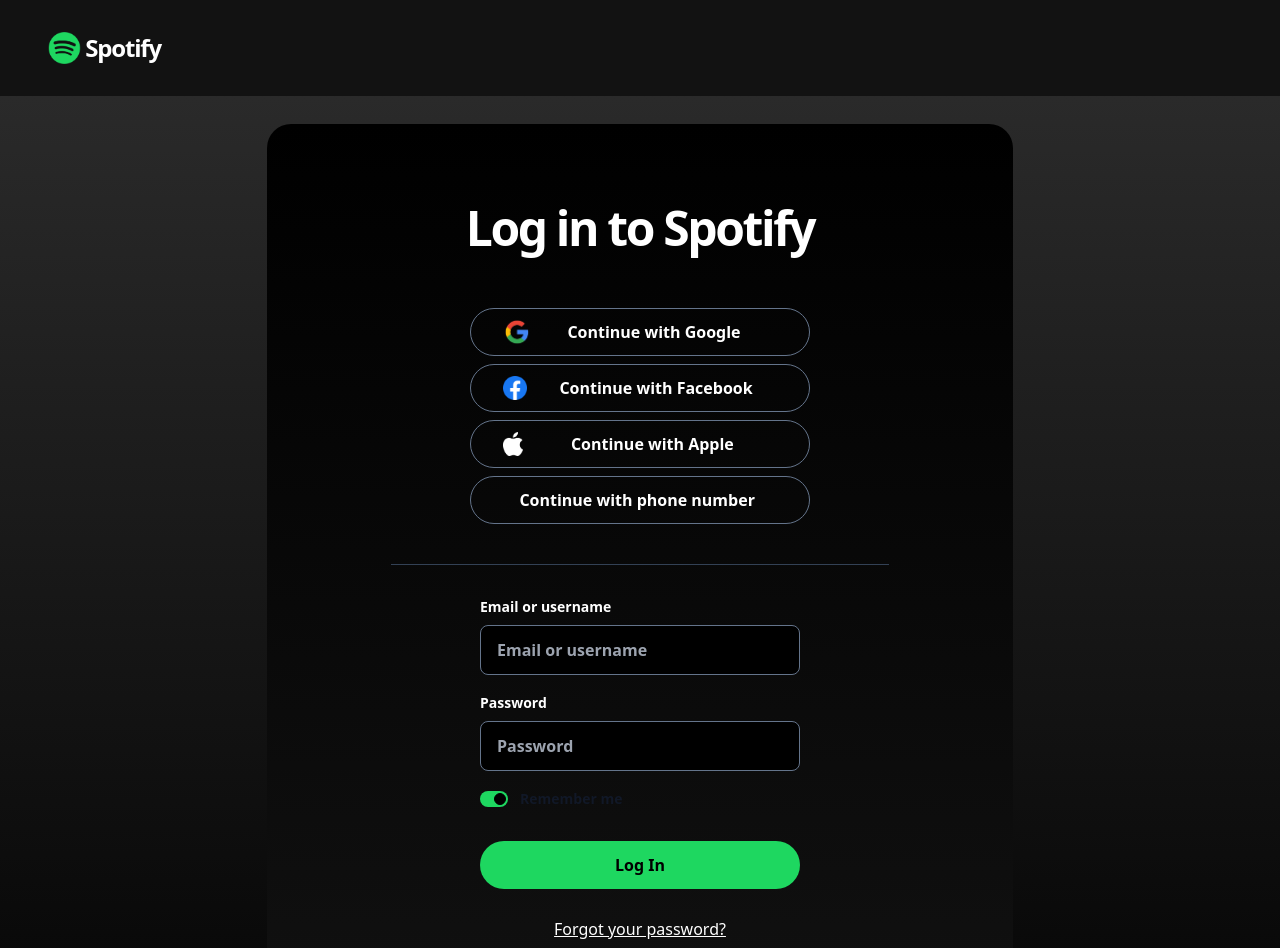
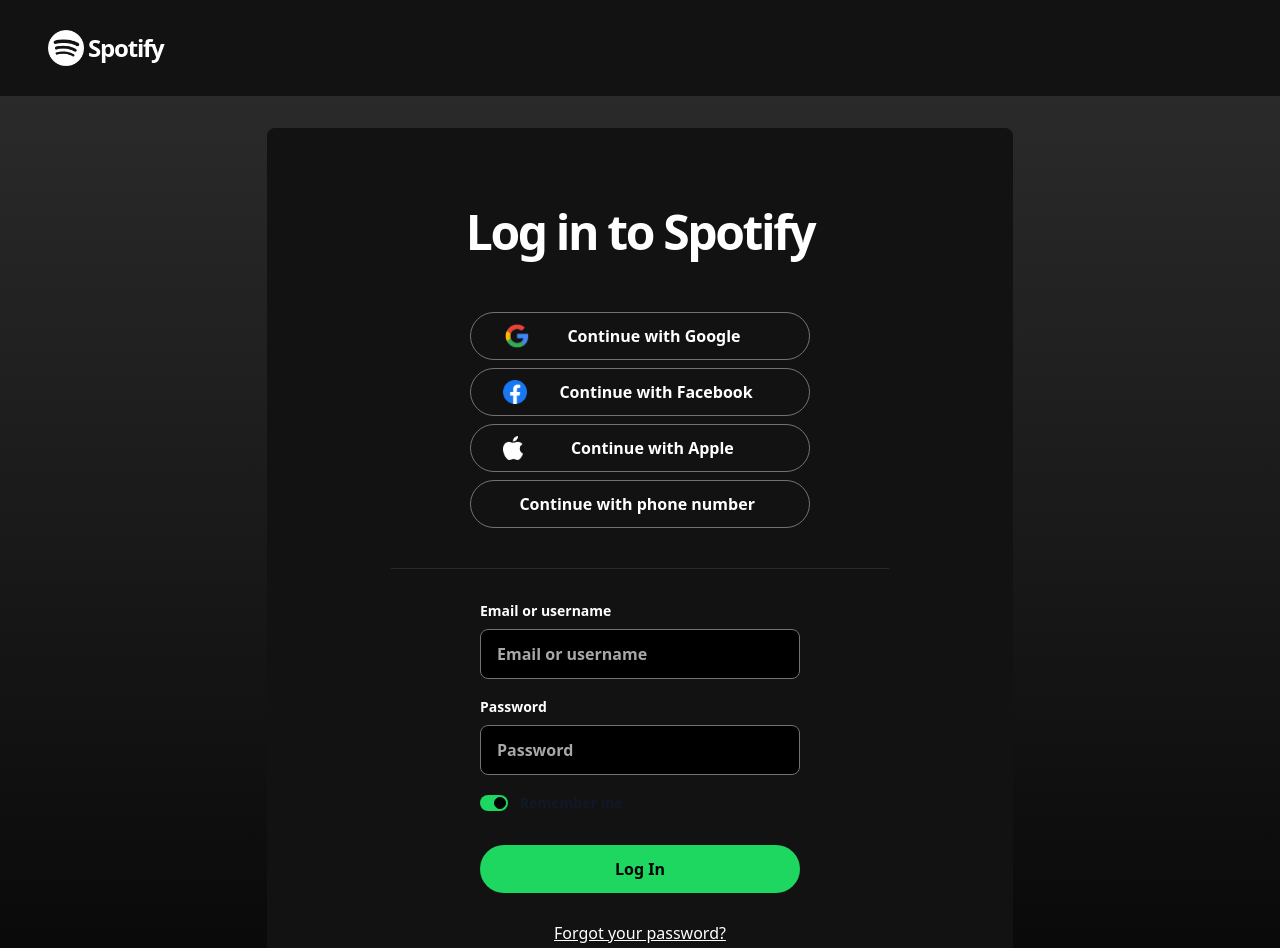
Before and after one commit to SabarishSriram/Spotify-Clone-Project, a website: page public/index.html in a window 1280 px wide. Shown: the top 948 px of the page. Drawn offline with Linux system fonts and the light colour scheme.

Commit message:
minor changes

```diff
--- a/public/index.html
+++ b/public/index.html
@@ -3,15 +3,15 @@
 <head>
     <meta charset="UTF-8">
     <meta name="viewport" content="width=device-width, initial-scale=1.0">
-    <title>Spotify - Login</title>
+    <title>Login - Spotify</title>
     <link rel="stylesheet" href="style.css">
-    <link rel="shortcut icon" type="x-icon" href="spotify-logo.png">
+    <link rel="shortcut icon" type="x-icon" href="spotify-black.gif">
 </head>
 <body>
     <!--NAVBAR DIV-->
     <div class="bg-[#121212] h-24 flex">
-        <div class="ml-12 flex items-center">
-            <img src="spotify-logo.png" class="h-8 ">
+        <div class="ml-12 flex items-center ">
+            <img src="spotify-white.png" class="h-9">
             <p class="text-white font-semibold text-2xl ml-1 tracking-tighter">Spotify</p>
         </div>
     </div>
@@ -20,7 +20,7 @@
     <div class="flex flex-col items-center justify-center h-[300%] bg-gradient-to-b from-[#2A2A2A] to-black">
 
         <!--CARD DIV-->
-        <div class="bg-gradient-to-b from-black to-[#121212] w-7/12 mt-7 rounded-3xl flex items-center flex-col">
+        <div class="bg-[#121212] w-7/12 mt-8 rounded-lg flex items-center flex-col">
 
             <!--LOGIN-->
             <div class="text-white text-5xl font-bold tracking-tighter mt-20 h-16">
@@ -29,38 +29,38 @@
 
             <div class="mt-10 flex flex-col items-center ">
 
-                <button class=" border border-slate-500	 rounded-full flex flex-row items-center py-2 pr-16 pl-8 h-12 w-full">
+                <button class=" border border-[#727272]	 rounded-full flex flex-row items-center py-2 pr-16 pl-8 h-12 w-full">
                     <img  class="mr-9 h-7" src="google-logo.png">
                     <p class="font-semibold text-white">Continue with Google</p>
                 </button>
 
-                <button class=" mt-2 border border-slate-500	 rounded-full flex flex-row items-center py-2 pr-14 pl-8 h-12 w-full">
+                <button class=" mt-2 border border-[#727272]	 rounded-full flex flex-row items-center py-2 pr-14 pl-8 h-12 w-full">
                     <img  class="mr-8 h-6" src="facebook-logo.png">
                     <p class="font-semibold text-white">Continue with Facebook</p>
                 </button>
 
-                <button class=" mt-2 border border-slate-500	 rounded-full flex flex-row items-center py-2 pr-16 pl-8 h-12 w-full">
+                <button class=" mt-2 border border-[#727272]	 rounded-full flex flex-row items-center py-2 pr-16 pl-8 h-12 w-full">
                     <img  class="mr-12 h-6" src="apple-logo.png">
                     <p class="font-semibold text-white">Continue with Apple</p>
                 </button>
 
-                <button class="px-12 mt-2 border border-slate-500 rounded-full flex flex-row items-center py-2 h-12 w-full">
+                <button class="px-12 mt-2 border border-[#727272] rounded-full flex flex-row items-center py-2 h-12 w-full">
                     <p class="font-semibold text-white">Continue with phone number</p>
                 </button>
 
             </div>
-            <div class="border-slate-700 border-b w-2/3 mt-10"></div>
+            <div class="border-[#292929] border-b w-2/3 mt-10"></div>
 
             <div class="flex flex-col">
 
                 <div class="h-20 w-80 mt-8 text-sm">
                     <p class="text-white font-bold ">Email or username</p>
-                    <input class=" bg-black border rounded-lg py-3  border-slate-500 mt-2  pr-28 pl-4 w-full text-white font-semibold text-base" placeholder="Email or username" type="text">
+                    <input class=" bg-black border rounded-lg py-3 placeholder:text-[#A7A7A7]  border-[#727272] mt-2  pr-28 pl-4 w-full text-white font-semibold text-base" placeholder="Email or username" type="text">
                 </div>
 
                 <div class="h-20 w-80 mt-4 text-sm">
                     <p class="text-white font-bold ">Password</p>
-                    <input class=" bg-black border rounded-lg py-3  border-slate-500 mt-2  pr-28 pl-4 w-full text-white font-semibold text-base" placeholder="Password" type="password">
+                    <input class=" bg-black border rounded-lg py-3  border-[#727272] mt-2  pr-28 pl-4 w-full text-white placeholder:text-[#A7A7A7] font-semibold text-base" placeholder="Password" type="password">
                 </div>
                 <div>
                     <label class="mt-4 inline-flex items-center cursor-pointer">
```
Also changed, not shown: public/spotify-black.gif (added), public/spotify-white.png (added), public/style.css.
